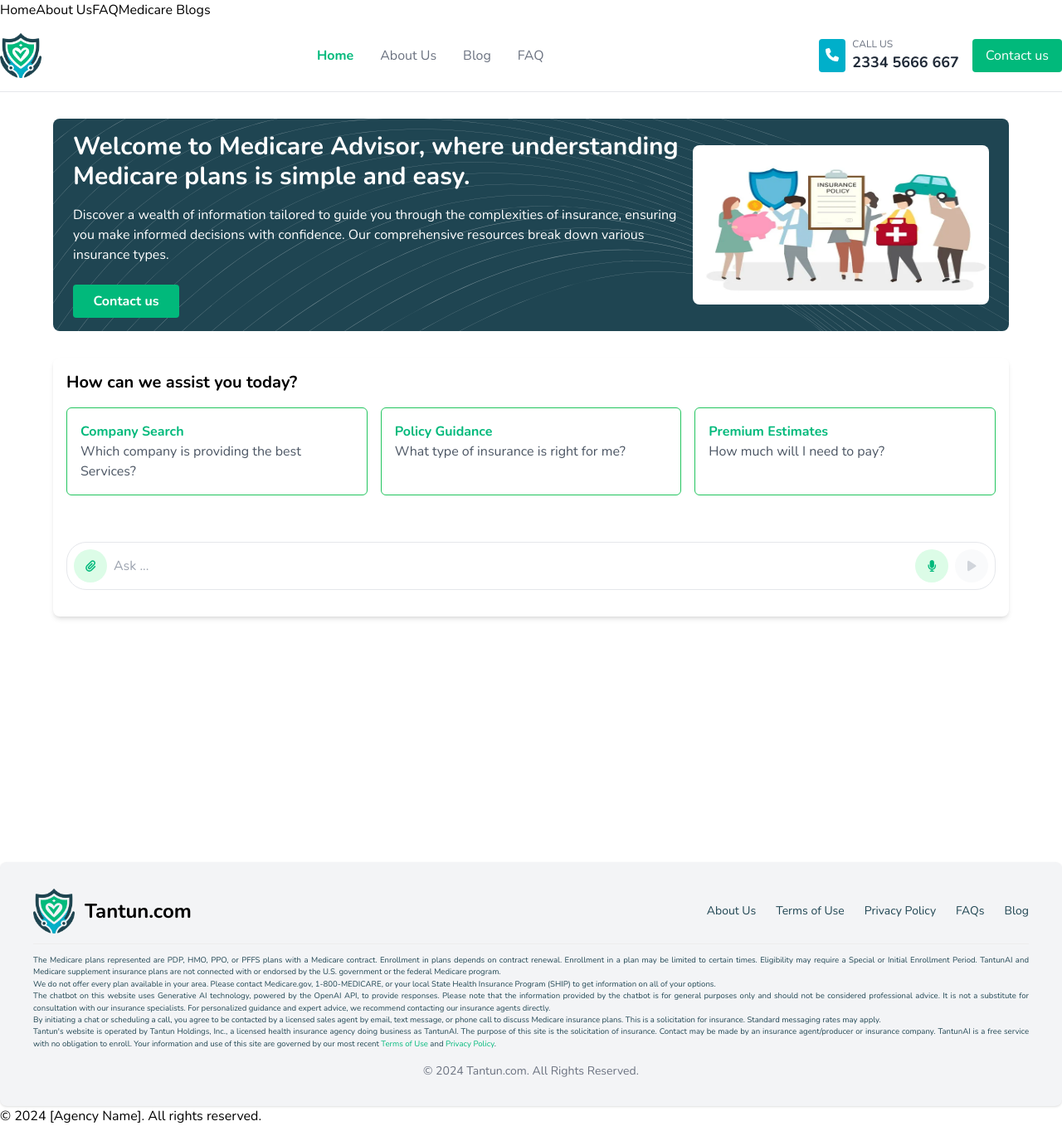
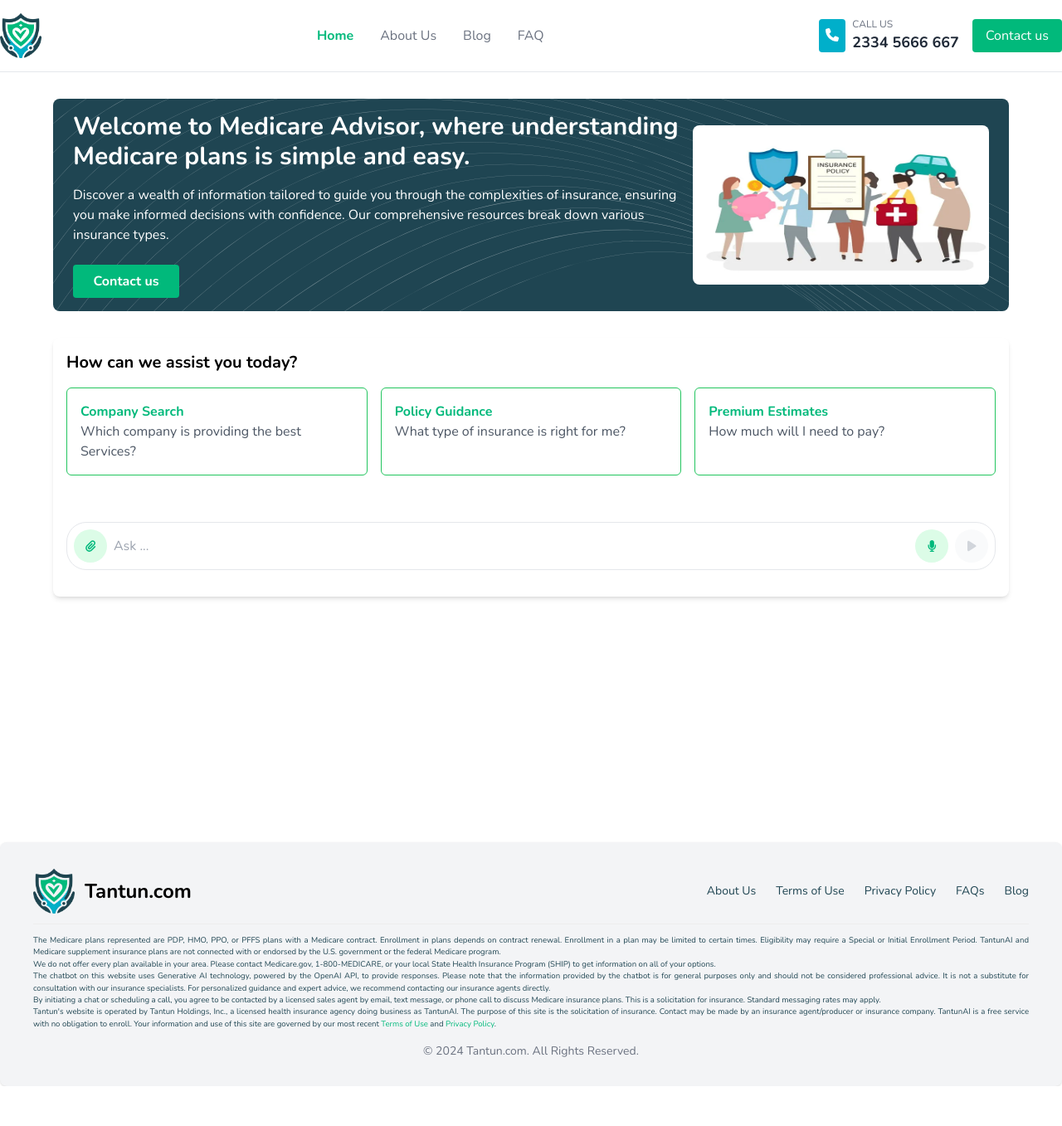
Before and after one commit to tantunholdings/medicare-tantun-web, a Next.js app: page / in a window 1280 px wide. Shown: the whole page at 83% size. After the commit the page ends 1309 px from the top, so only its background shows below. Built offline with nearby package versions, Linux system fonts and the light colour scheme.

Commit message:
remove header and footer from layout

```diff
--- a/app/layout.tsx
+++ b/app/layout.tsx
@@ -47,18 +47,9 @@ export default function RootLayout({
       <body
         className={`${geistSans.variable} ${geistMono.variable} antialiased`}
       >
-           <header>
-          <nav>
-            <a href="/">Home</a>
-            <a href="/about">About Us</a>
-            <a href="/faq">FAQ</a>
-            <a href="/blog">Medicare Blogs</a>
-          </nav>
-        </header>
+
         <main>{children}</main>
-        <footer>
-          <p>&copy; {new Date().getFullYear()} [Agency Name]. All rights reserved.</p>
-        </footer>
+
       </body>
     </html>
   );
```
